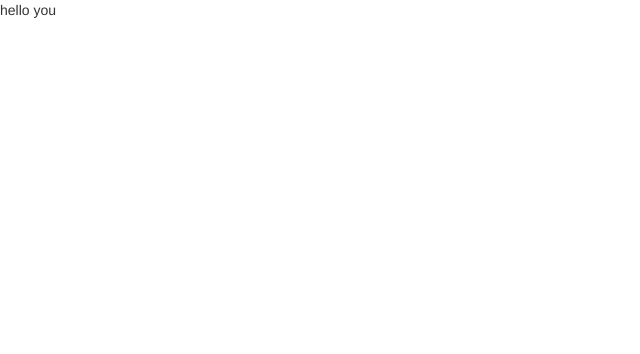
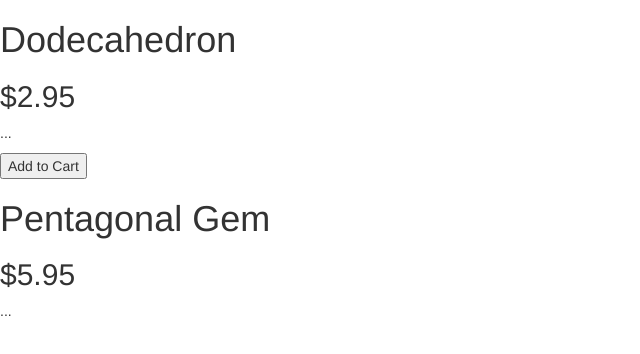
Before and after one commit to cmahrtian/angular-2, a plain HTML site: page index.html in a window 1280 px wide. Shown: the whole page, without its empty margins (0-640 px from the left). Drawn offline with Linux system fonts and the light colour scheme.

Commit message:
finish unit 1 of shaping up with angular

```diff
--- a/app.js
+++ b/app.js
@@ -1 +1,22 @@
-var app = angular.module('store', []);
+(function(){
+	var app = angular.module('store', []);
+
+  app.controller('StoreController', function() {
+    this.products = gems;
+  });
+
+  var gems = [
+    {
+      name: 'Dodecahedron',
+      price: 2.95,
+      description: '...',
+      canPurchase: true,
+    },
+    {
+      name: 'Pentagonal Gem',
+      price: 5.95,
+      description: '...',
+      canPurchase: false
+    }
+  ];
+})();
--- a/index.html
+++ b/index.html
@@ -3,9 +3,14 @@
 <head>
 	<link rel="stylesheet" type="text/css" href="bootstrap.min.css" />
 </head>
-<body>
-	<script type="text/javascript" src="angular.min.js"></script>
+<body ng-controller="StoreController as store">
+	<div ng-repeat="product in store.products">
+		<h1>{{product.name}}</h1>
+    <h2>${{product.price}}</h2>
+    <p>{{product.description}}</p>
+    <button ng-show="product.canPurchase">Add to Cart</button>
+	</div>
+  <script type="text/javascript" src="angular.min.js"></script>
 	<script type="text/javascript" src="app.js"></script>
-	<p>{{"hello" + " you"}}</p>
 </body>
 </html>
```
